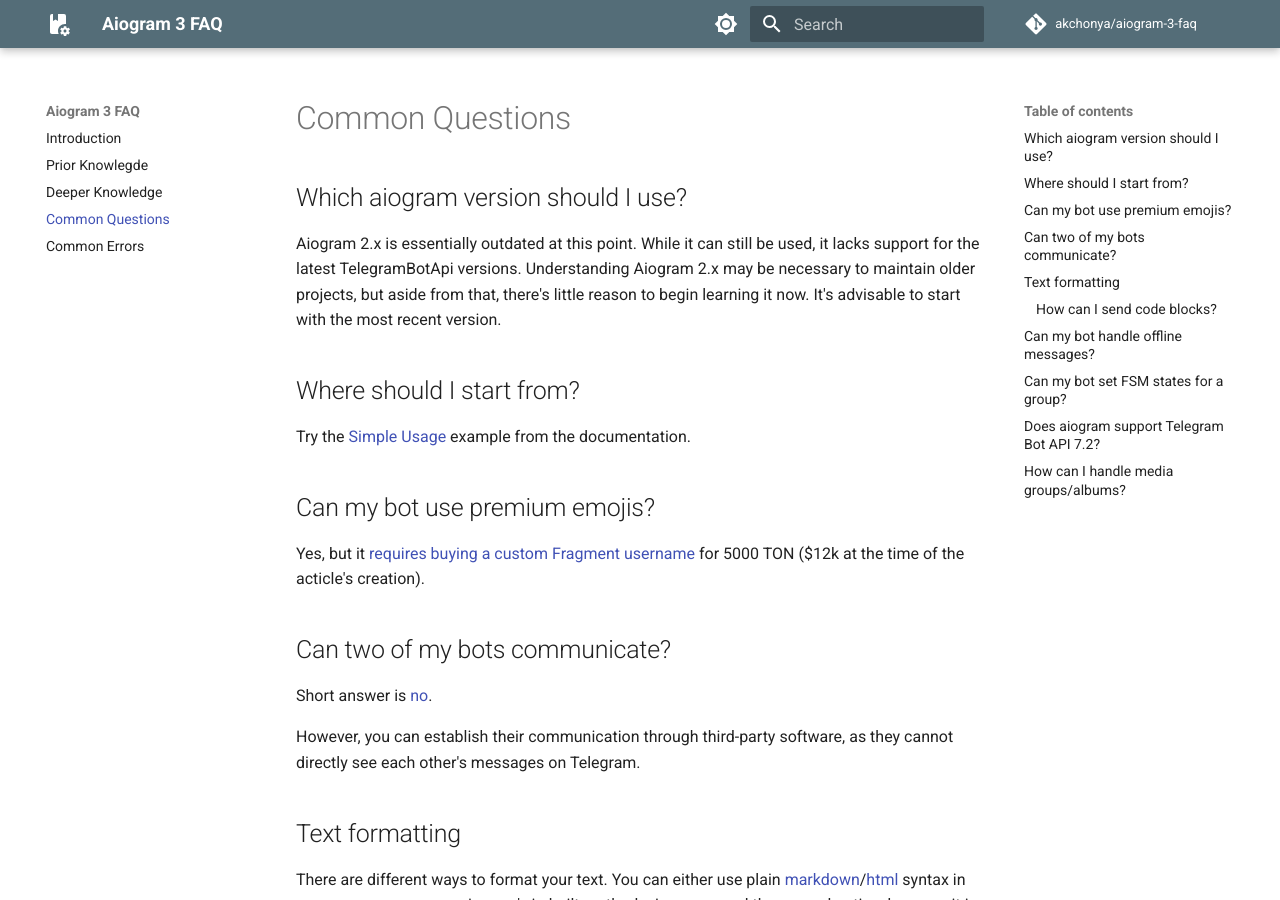
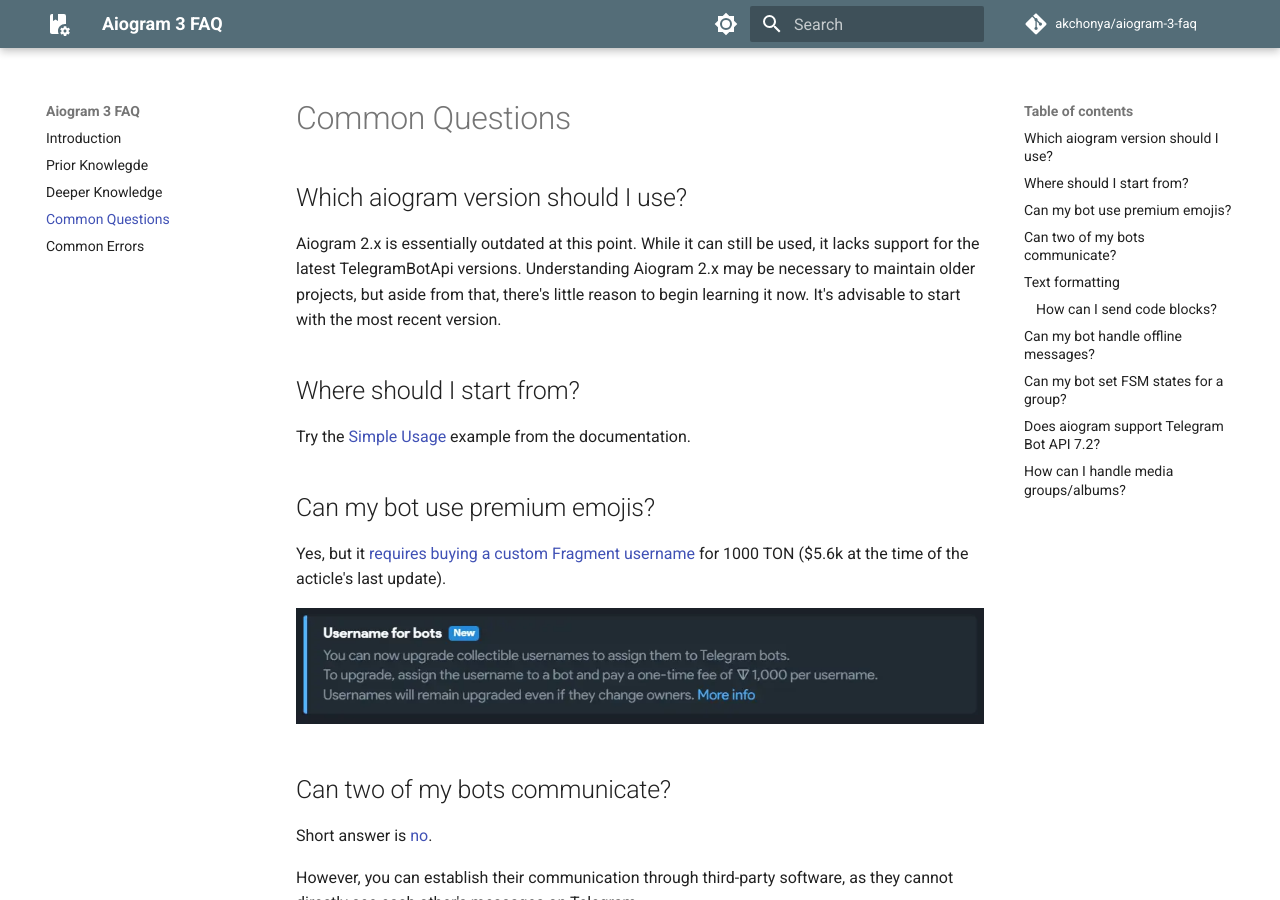
Before and after one commit to akchonya/aiogram-3-faq, an MkDocs documentation site: the page built from docs/common_questions.md, in a window 1280 px wide and 900 px high. Built offline with MkDocs 1.6.1 and Material for MkDocs 9.7.7, drawn with Linux system fonts in a browser that asks for light colours; comment, search, counter and statistics services are not loaded.

Commit message:
update fragment info

```diff
--- a/docs/common_questions.md
+++ b/docs/common_questions.md
@@ -10,7 +10,9 @@
 
 ## Can my bot use premium emojis?
 
-Yes, but it [requires buying a custom Fragment username](https://stackoverflow.com/questions/74437942/how-to-send-custom-emoji-from-bot-in-telegram/76853897#76853897) for 5000 TON ($12k at the time of the acticle's creation).
+Yes, but it [requires buying a custom Fragment username](https://fragment.com/my/assets) for 1000 TON ($5.6k at the time of the acticle's last update).
+
+![fragment](images/fragment.webp)
 
 ## Can two of my bots communicate?
 
```
Also changed, not shown: docs/images/fragment.webp (added).
